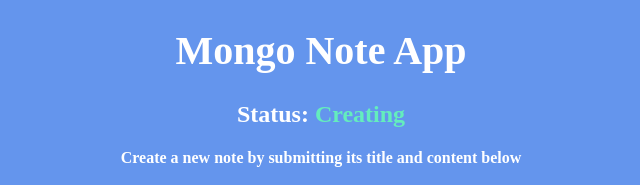
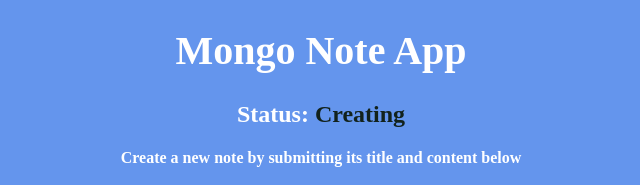
Before and after one commit to plake492/note_taker_PWA, a website: page public/index.html in a window 1280 px wide. Shown: the top 185 px of the page, without its empty margins (319-959 px from the left). Drawn offline with Linux system fonts and the light colour scheme; no server answers.

```diff
--- a/public/index.html
+++ b/public/index.html
@@ -10,7 +10,7 @@
       }
 
       .primary {
-        color: #64edbd;
+        color: #12221c;
       }
 
       h1 {
```
